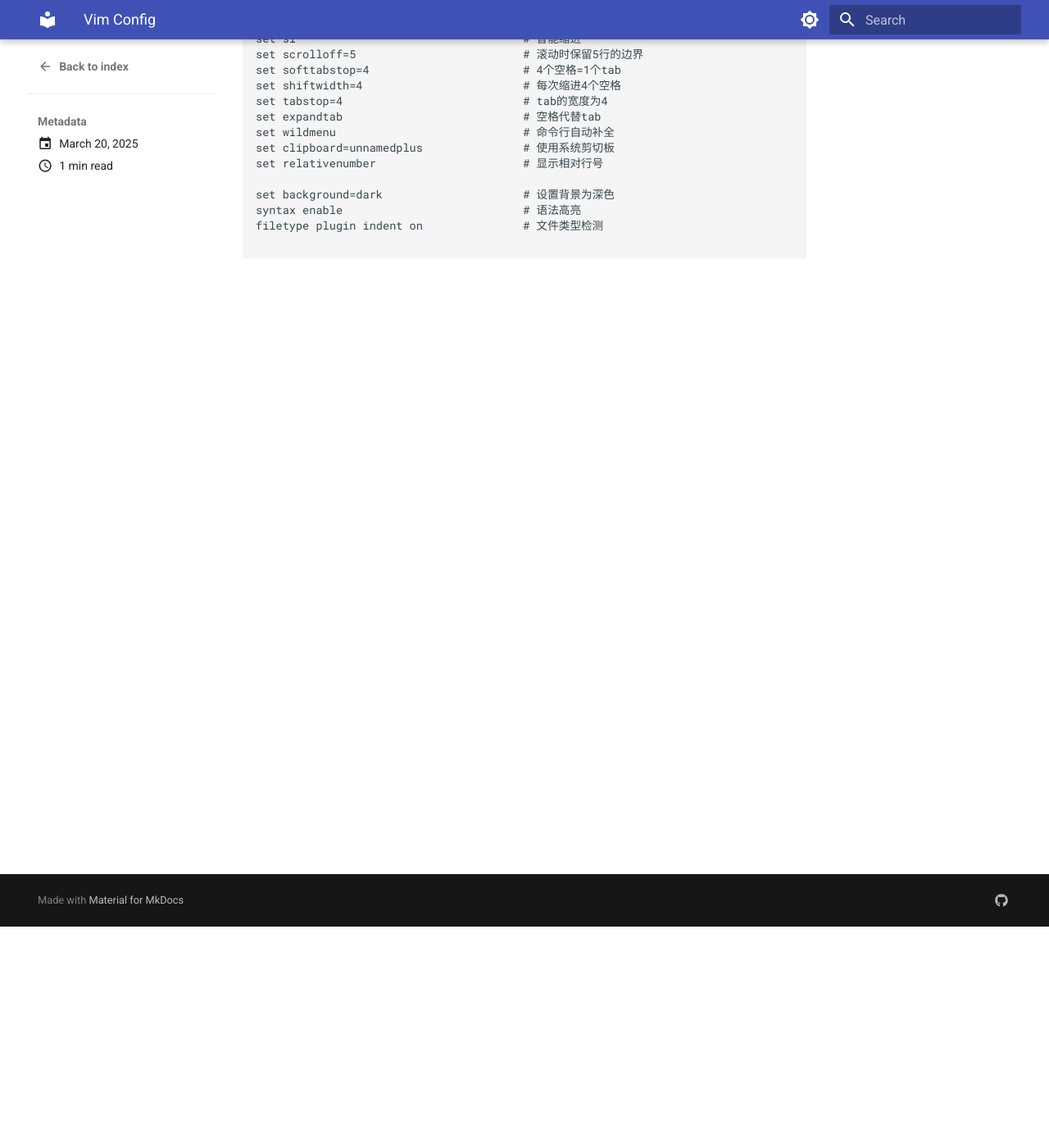
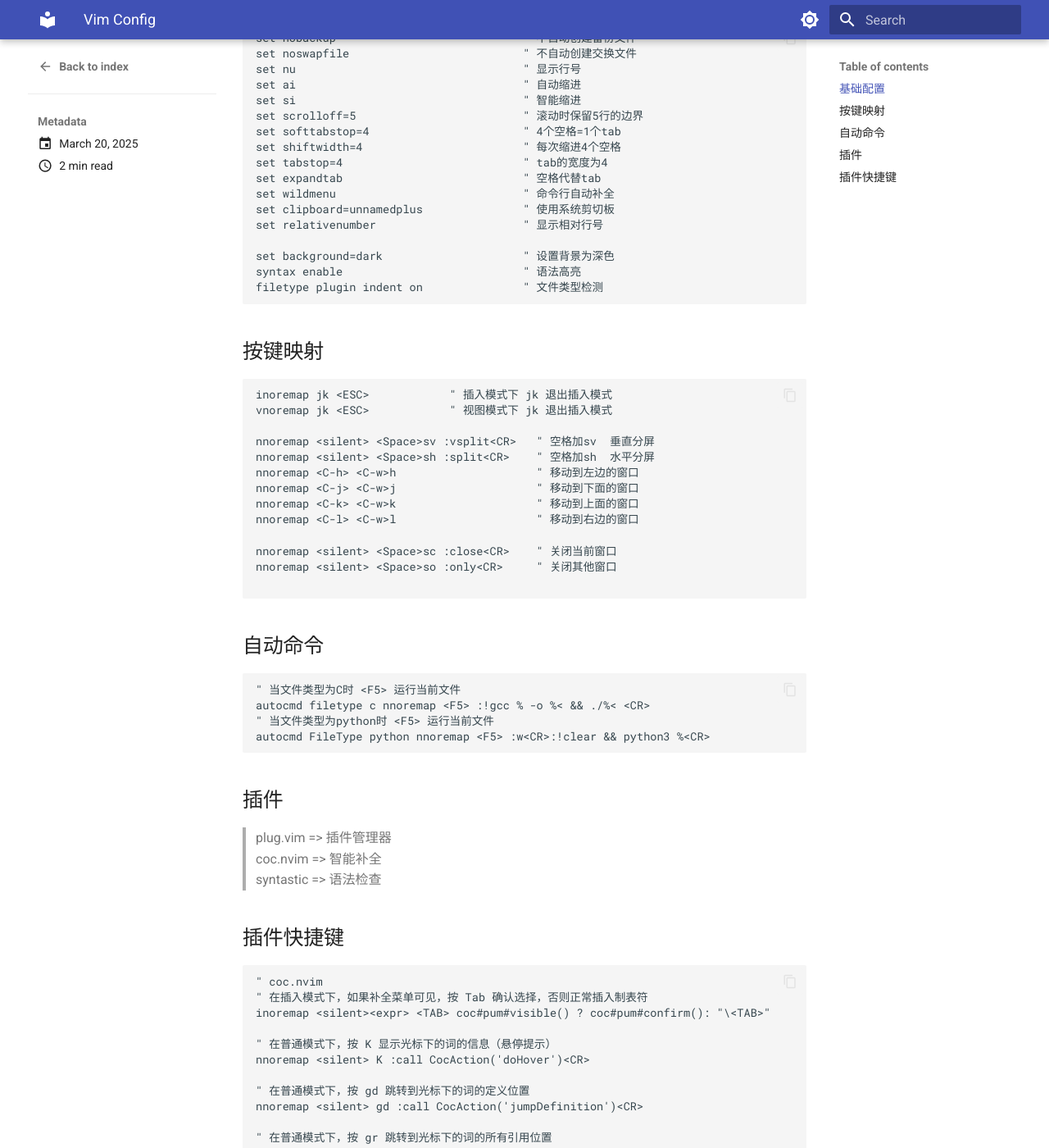
Before and after one commit to coulc/coulc.github.io, an MkDocs documentation site: the page built from docs/blog/posts/vim_config.md, in a window 1280 px wide and 1400 px high, scrolled down 270 px. Shown: the whole window at 82% size. Built offline with MkDocs 1.6.1 and Material for MkDocs 9.7.7, drawn with Linux system fonts in a browser that asks for light colours; some of the changed text lies outside the part shown.

Commit message:
vim config

````diff
--- a/docs/blog/posts/vim_config.md
+++ b/docs/blog/posts/vim_config.md
@@ -3,27 +3,91 @@ title: Vim Config
 date: 2025-03-20
 published: true
 ---
-# Vim Config
-分享我的vim配置
-<!-- more -->
+> 分享我的vim配置 <!-- more -->
+
+##  基础配置
+```
+set nobackup                            " 不自动创建备份文件
+set noswapfile                          " 不自动创建交换文件
+set nu                                  " 显示行号
+set ai                                  " 自动缩进
+set si                                  " 智能缩进
+set scrolloff=5                         " 滚动时保留5行的边界
+set softtabstop=4                       " 4个空格=1个tab
+set shiftwidth=4                        " 每次缩进4个空格
+set tabstop=4                           " tab的宽度为4
+set expandtab                           " 空格代替tab
+set wildmenu                            " 命令行自动补全
+set clipboard=unnamedplus               " 使用系统剪切板
+set relativenumber                      " 显示相对行号
+
+set background=dark                     " 设置背景为深色
+syntax enable                           " 语法高亮
+filetype plugin indent on               " 文件类型检测
+```
+
+## 按键映射
+```
+inoremap jk <ESC>            " 插入模式下 jk 退出插入模式
+vnoremap jk <ESC>            " 视图模式下 jk 退出插入模式
+
+nnoremap <silent> <Space>sv :vsplit<CR>   " 空格加sv  垂直分屏
+nnoremap <silent> <Space>sh :split<CR>    " 空格加sh  水平分屏
+nnoremap <C-h> <C-w>h                     " 移动到左边的窗口
+nnoremap <C-j> <C-w>j                     " 移动到下面的窗口
+nnoremap <C-k> <C-w>k                     " 移动到上面的窗口
+nnoremap <C-l> <C-w>l                     " 移动到右边的窗口
+
+nnoremap <silent> <Space>sc :close<CR>    " 关闭当前窗口
+nnoremap <silent> <Space>so :only<CR>     " 关闭其他窗口
 
 ```
-set nobackup                            # 不自动创建备份文件
-set noswapfile                          # 不自动创建交换文件
-set nu                                  # 显示行号
-set ai                                  # 自动缩进
-set si                                  # 智能缩进
-set scrolloff=5                         # 滚动时保留5行的边界
-set softtabstop=4                       # 4个空格=1个tab
-set shiftwidth=4                        # 每次缩进4个空格
-set tabstop=4                           # tab的宽度为4
-set expandtab                           # 空格代替tab
-set wildmenu                            # 命令行自动补全
-set clipboard=unnamedplus               # 使用系统剪切板
-set relativenumber                      # 显示相对行号
 
-set background=dark                     # 设置背景为深色
-syntax enable                           # 语法高亮
-filetype plugin indent on               # 文件类型检测
+## 自动命令
+```
+" 当文件类型为C时 <F5> 运行当前文件
+autocmd filetype c nnoremap <F5> :!gcc % -o %< && ./%< <CR>
+" 当文件类型为python时 <F5> 运行当前文件
+autocmd FileType python nnoremap <F5> :w<CR>:!clear && python3 %<CR>
+```
 
+## 插件
+> plug.vim   => 插件管理器
+> coc.nvim   => 智能补全
+> syntastic  => 语法检查
+
+## 插件快捷键
 ```
+" coc.nvim
+" 在插入模式下，如果补全菜单可见，按 Tab 确认选择，否则正常插入制表符
+inoremap <silent><expr> <TAB> coc#pum#visible() ? coc#pum#confirm(): "\<TAB>"
+
+" 在普通模式下，按 K 显示光标下的词的信息（悬停提示）
+nnoremap <silent> K :call CocAction('doHover')<CR>
+
+" 在普通模式下，按 gd 跳转到光标下的词的定义位置
+nnoremap <silent> gd :call CocAction('jumpDefinition')<CR>
+
+" 在普通模式下，按 gr 跳转到光标下的词的所有引用位置
+nnoremap <silent> gr :call CocAction('jumpReferences')<CR>
+
+" 在普通模式下，按空格+rn 重命名光标下的词
+nnoremap <silent> <Space>rn <Plug>(coc-rename)
+
+" 在插入模式下，如果补全菜单可见，按 Ctrl+j 选择下一个补全项，否则正常插入 Ctrl+j
+inoremap <silent><expr> <C-j> coc#pum#visible() ? coc#pum#next(1) : "\<C-j>"
+
+" 在插入模式下，如果补全菜单可见，按 Ctrl+k 选择上一个补全项，否则正常插入 Ctrl+k
+inoremap <silent><expr> <C-k> coc#pum#visible() ? coc#pum#prev(1) : "\<C-k>"
+
+" 在插入模式下，如果补全菜单可见，按 Enter 确认选择，否则正常插入换行符
+inoremap <silent><expr> <CR> coc#pum#visible() ? coc#pum#confirm() : "\<CR>"
+" ------
+```
+>tips:
+>禁用cocc.nvim的内嵌类型提示
+>:CocConfig
+>输入:
+>{
+>"inlayHint.enable": false
+>}
--- a/mkdocs.yml
+++ b/mkdocs.yml
@@ -4,6 +4,8 @@ site_author: coulc
 site_description: just for fun
 theme:
   name: material
+  features:
+    - content.code.copy
   palette:
     - scheme: default
       toggle:
@@ -18,13 +20,11 @@ nav:
     - index: blog/index.md
   - About: about.md
 
-
 extra:
   social:
     - icon: fontawesome/brands/github
       link: https://github.com/coulc
 
-
 plugins:
   - search
   - blog
````
Also changed, not shown: site/blog/2025/03/20/vim-config/index.html, site/blog/archive/2025/index.html, site/blog/index.html, site/search/search_index.json, site/sitemap.xml, 1 other file.
